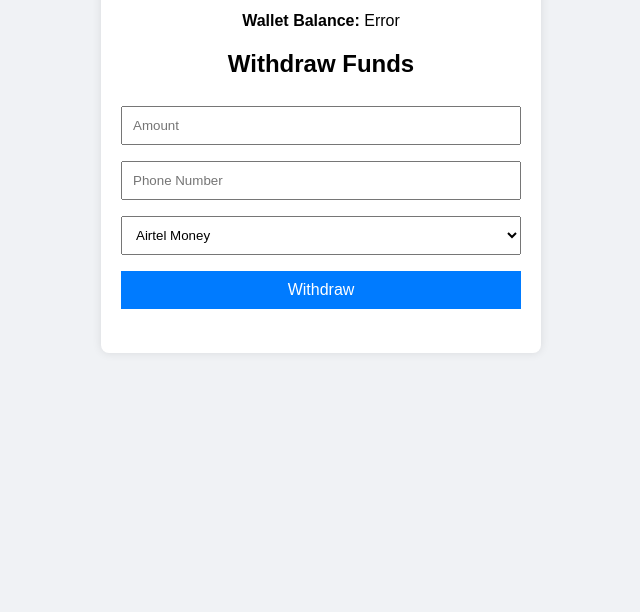
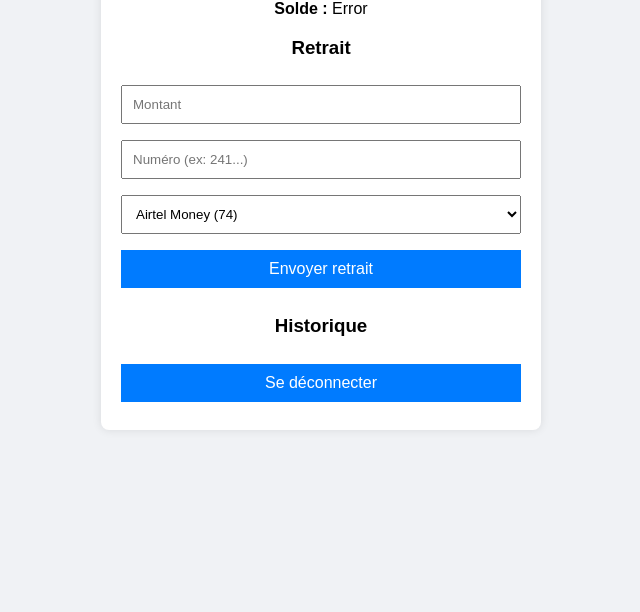
Before and after one commit to yannverox-jpg/Veroxbank, a website: page . public /panel.html in a window 1280 px wide. Shown: the part 188-800 px from the top of the page, without its empty margins (319-959 px from the left). Drawn offline with Linux system fonts and the light colour scheme; no server answers.

Commit message:
Translate panel.html to French and update UI
Updated the panel HTML to French language and modified UI elements for consistency.

```diff
--- a/. public /panel.html
+++ b/. public /panel.html
@@ -1,30 +1,39 @@
 <!DOCTYPE html>
-<html lang="en">
+<html lang="fr">
 <head>
-<meta charset="UTF-8">
-<meta name="viewport" content="width=device-width, initial-scale=1.0">
+<meta charset="utf-8" />
+<meta name="viewport" content="width=device-width,initial-scale=1" />
 <title>Lyra Banque - Panel</title>
-<link rel="stylesheet" href="style.css">
+<link rel="stylesheet" href="style.css" />
 </head>
 <body>
 <div class="container">
-  <h1>Wallet Panel</h1>
+  <h2>Lyra Banque — Panel</h2>
+
   <div id="balanceBox">
-    <strong>Wallet Balance:</strong> <span id="balance">Loading...</span>
+    <strong>Solde :</strong> <span id="balance">Chargement...</span>
   </div>
 
-  <h2>Withdraw Funds</h2>
+  <h3>Retrait</h3>
   <form id="withdrawForm">
-    <input type="number" id="amount" placeholder="Amount" required>
-    <input type="text" id="phone" placeholder="Phone Number" required>
+    <input id="amount" type="number" step="1" placeholder="Montant" required />
+    <input id="phone" type="text" placeholder="Numéro (ex: 241...)" required />
     <select id="operator">
-      <option value="74">Airtel Money</option>
-      <option value="62">Moov Money</option>
-      <option value="singpay">Singpay</option>
+      <option value="74">Airtel Money (74)</option>
+      <option value="62">Moov Money (62)</option>
+      <option value="singpay">Singpay (payout)</option>
     </select>
-    <button type="submit">Withdraw</button>
+    <button type="submit">Envoyer retrait</button>
   </form>
-  <p id="withdrawResult" class="success"></p>
+
+  <p id="withdrawResult"></p>
+
+  <h3>Historique</h3>
+  <ul id="history"></ul>
+
+  <form id="logoutForm" method="POST" action="/logout">
+    <button type="submit">Se déconnecter</button>
+  </form>
 </div>
 
 <script src="script.js"></script>
```
